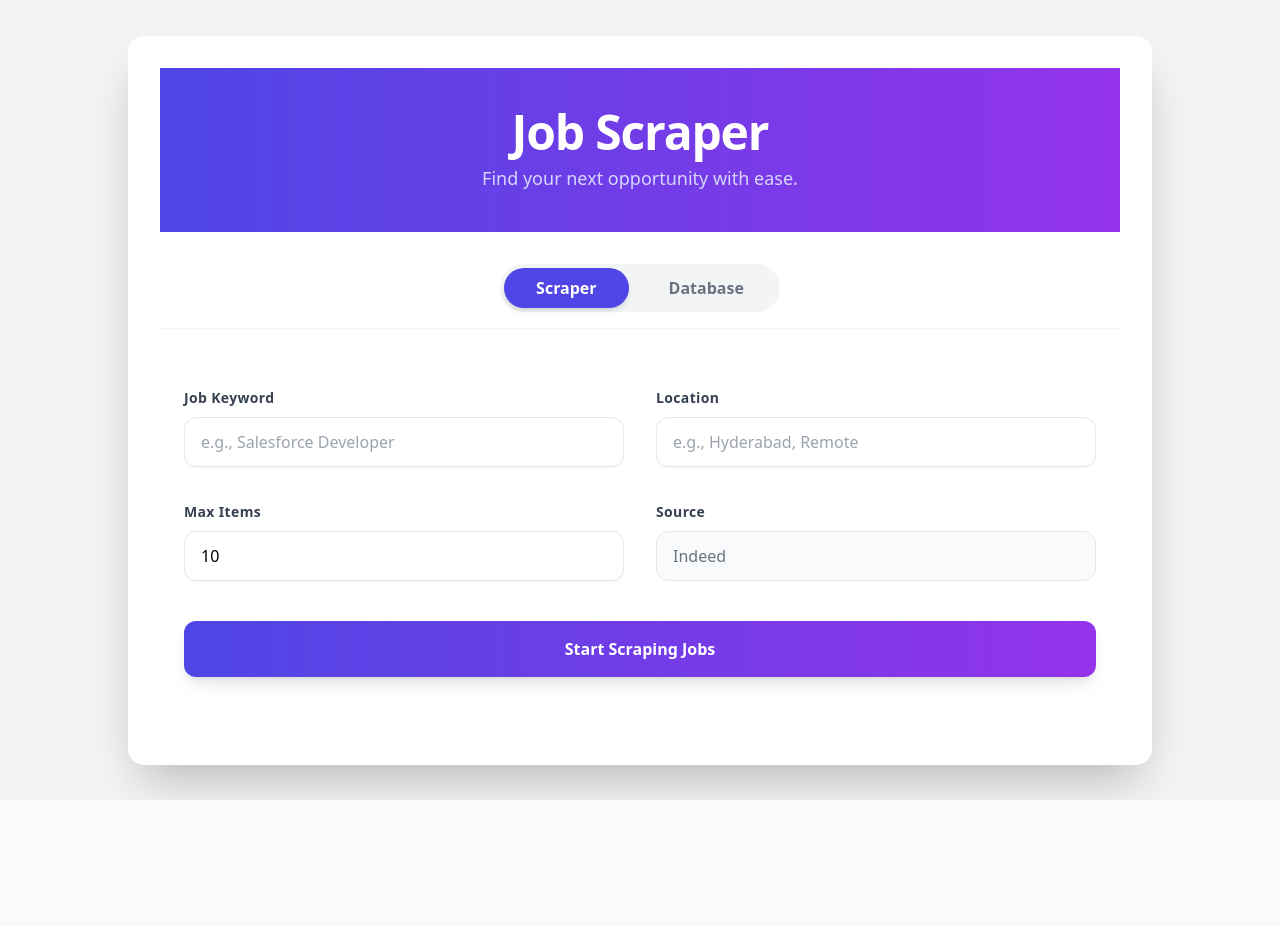
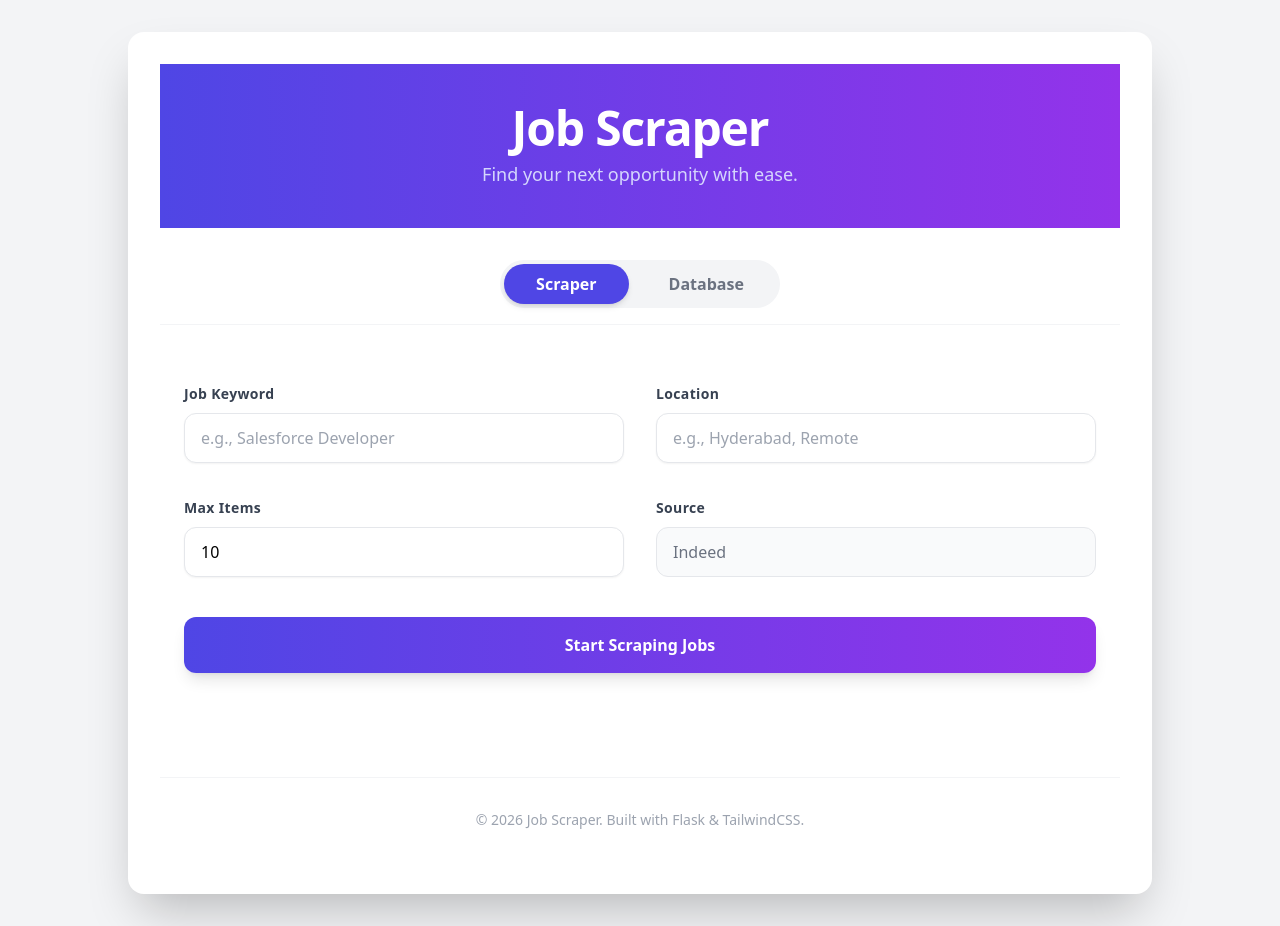
Before and after one commit to JanSaida7/Indeed_Scraper, a Flask app: page / in a window 1280 px wide. Before the commit the page ends 800 px from the top, so only its background shows below. Run offline with Flask 3, Linux system fonts and the light colour scheme; data that the repository does not hold is empty; some libraries are stand-ins or nearby versions.

Commit message:
Add Footer and Final Polish

```diff
--- a/templates/index.html
+++ b/templates/index.html
@@ -109,6 +109,11 @@
             <pre id="debug-view"
                 class="hidden mt-2 p-4 bg-gray-900 text-green-400 rounded text-xs overflow-x-auto h-64"></pre>
         </div>
+
+        <!-- Footer -->
+        <footer class="mt-12 pt-8 border-t border-gray-100 text-center text-gray-400 text-sm pb-8">
+            <p>&copy; 2026 Job Scraper. Built with Flask & TailwindCSS.</p>
+        </footer>
 
     </div>
 
```
